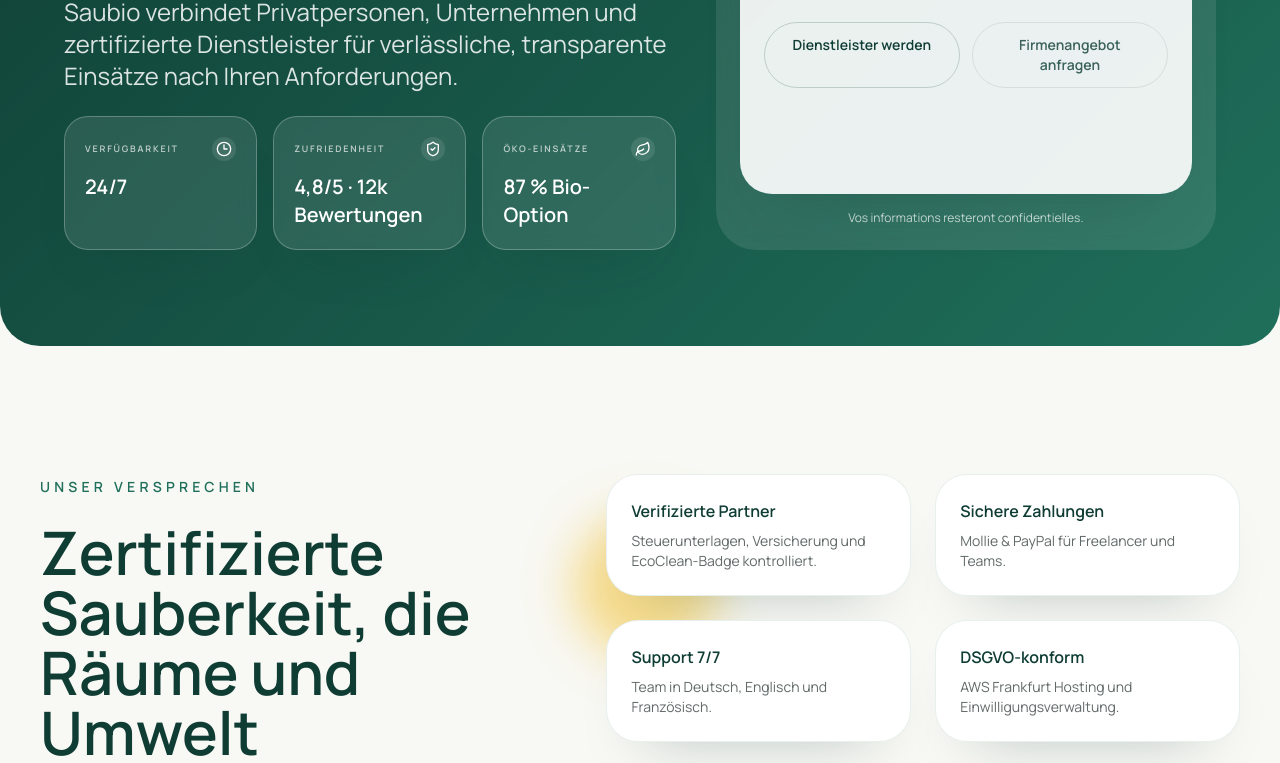
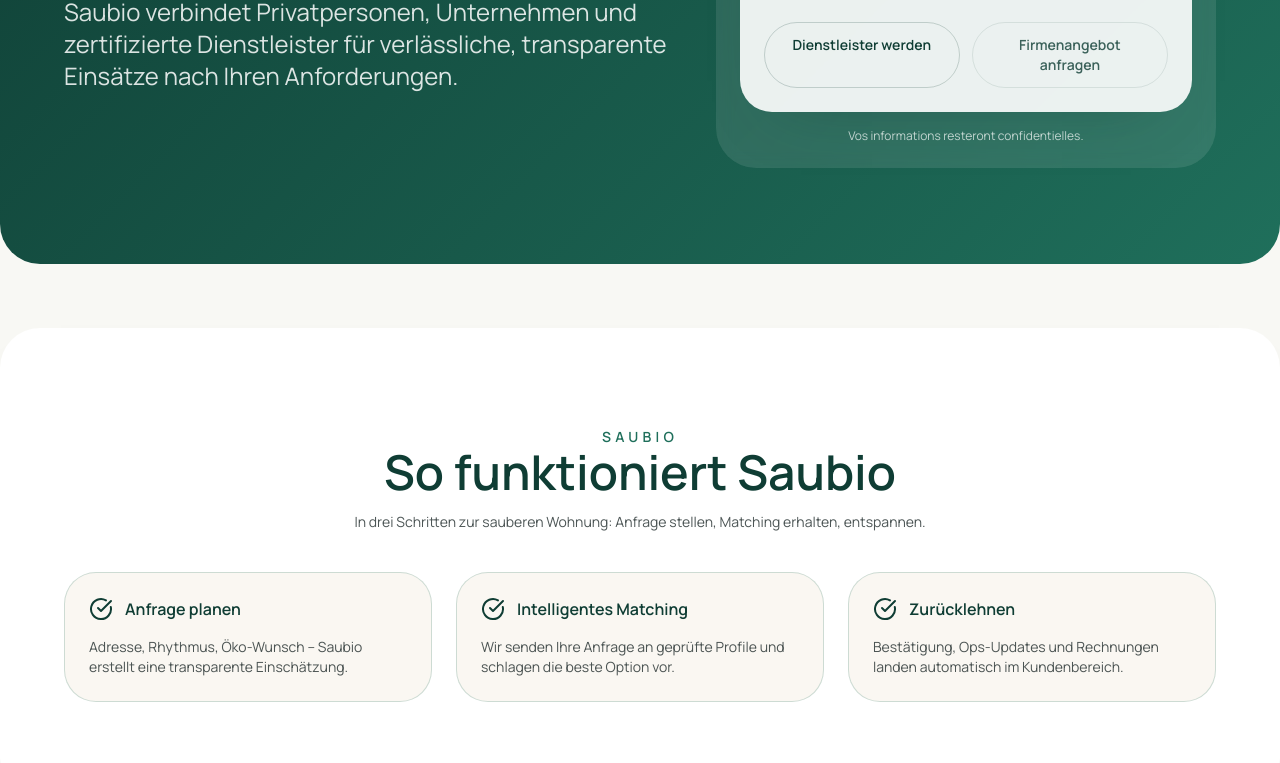
Before and after one commit to princeblack/saubio-frontend, a Next.js app: page / in a window 1280 px wide. Shown: the part 484-1247 px from the top of the page. Built offline with nearby package versions, Linux system fonts and the light colour scheme; what world-countries would draw is missing.

Commit message:
feat: add how it works section

```diff
--- a/libs/config/src/locales/de/translation.json
+++ b/libs/config/src/locales/de/translation.json
@@ -1482,5 +1482,24 @@
         }
       ]
     }
+  },
+  "how": {
+    "heading": "Saubio",
+    "title": "So funktioniert Saubio",
+    "description": "In drei Schritten zur sauberen Wohnung: Anfrage stellen, Matching erhalten, entspannen.",
+    "steps": {
+      "plan": {
+        "title": "Anfrage planen",
+        "body": "Adresse, Rhythmus, Öko-Wunsch – Saubio erstellt eine transparente Einschätzung."
+      },
+      "match": {
+        "title": "Intelligentes Matching",
+        "body": "Wir senden Ihre Anfrage an geprüfte Profile und schlagen die beste Option vor."
+      },
+      "relax": {
+        "title": "Zurücklehnen",
+        "body": "Bestätigung, Ops-Updates und Rechnungen landen automatisch im Kundenbereich."
+      }
+    }
   }
 }
--- a/libs/config/src/locales/en/translation.json
+++ b/libs/config/src/locales/en/translation.json
@@ -1509,5 +1509,24 @@
         }
       ]
     }
+  },
+  "how": {
+    "heading": "Saubio",
+    "title": "How it works",
+    "description": "Three steps: submit your brief, we match the right provider, you relax.",
+    "steps": {
+      "plan": {
+        "title": "Plan your mission",
+        "body": "Address, schedule, eco preference – Saubio prepares a transparent estimate."
+      },
+      "match": {
+        "title": "Smart matching",
+        "body": "We broadcast the request to vetted profiles and highlight the best option."
+      },
+      "relax": {
+        "title": "Relax and track",
+        "body": "Confirmation, Ops updates and invoices land directly in your dashboard."
+      }
+    }
   }
 }
--- a/libs/config/src/locales/fr/translation.json
+++ b/libs/config/src/locales/fr/translation.json
@@ -1509,5 +1509,24 @@
         }
       ]
     }
+  },
+  "how": {
+    "heading": "Saubio",
+    "title": "Comment ça marche ?",
+    "description": "En trois étapes : décrivez votre besoin, nous associons le bon prestataire, puis détendez-vous.",
+    "steps": {
+      "plan": {
+        "title": "Décrivez votre mission",
+        "body": "Adresse, fréquence, préférence bio… nous calculons une estimation claire."
+      },
+      "match": {
+        "title": "Matching intelligent",
+        "body": "Saubio envoie votre demande aux profils vérifiés correspondant à vos critères."
+      },
+      "relax": {
+        "title": "Suivi en temps réel",
+        "body": "Vous recevez la confirmation, le suivi Ops et les factures directement dans l’espace client."
+      }
+    }
   }
 }
--- a/src/app/page.tsx
+++ b/src/app/page.tsx
@@ -2,6 +2,7 @@
   AboutSection,
   FinalCta,
   HeroSection,
+  HowItWorks,
   MatchingModes,
   ServiceGrid,
   Testimonials,
@@ -15,11 +16,12 @@
       <SiteHeader />
       <main className="space-y-16 pb-24">
         <HeroSection />
+        <HowItWorks />
         <AboutSection />
         <ServiceGrid />
         <MatchingModes />
         <Testimonials />
-        <FinalCta />
+        {/* <FinalCta /> */}
       </main>
       <SiteFooter />
     </>
--- a/src/components/landing/HeroSection.tsx
+++ b/src/components/landing/HeroSection.tsx
@@ -60,7 +60,7 @@
         <SectionDescription size="large" className="!text-white/85">
           {t('hero.description')}
         </SectionDescription>
-        <div className="grid gap-4 sm:grid-cols-3">
+        {/* <div className="grid gap-4 sm:grid-cols-3">
           <AnalyticsCard
             variant="glass"
             size="compact"
@@ -82,7 +82,7 @@
             value={stats.eco.value}
             icon={<Leaf className="h-4 w-4" />}
           />
-        </div>
+        </div> */}
       </div>
       <div className="relative">
         <div className="absolute -top-8 -right-6 hidden h-32 w-32 rounded-full border-4 border-saubio-sun/60 md:block" />
--- /dev/null
+++ b/src/components/landing/HowItWorks.tsx
@@ -0,0 +1,47 @@
+'use client';
+
+import { SectionContainer, SectionHeading, SectionTitle } from '@saubio/ui';
+import { useTranslation } from 'react-i18next';
+import { CheckCircle } from 'lucide-react';
+
+const steps = [
+  {
+    titleKey: 'how.steps.plan.title',
+    bodyKey: 'how.steps.plan.body',
+  },
+  {
+    titleKey: 'how.steps.match.title',
+    bodyKey: 'how.steps.match.body',
+  },
+  {
+    titleKey: 'how.steps.relax.title',
+    bodyKey: 'how.steps.relax.body',
+  },
+];
+
+export function HowItWorks() {
+  const { t } = useTranslation();
+
+  return (
+    <SectionContainer as="section" padding="spacious" className="rounded-5xl bg-white shadow-soft-lg" id="how-it-works">
+      <div className="text-center">
+        <SectionHeading>{t('how.heading', 'So funktioniert Saubio')}</SectionHeading>
+        <SectionTitle align="center">{t('how.title', 'So einfach geht’s')}</SectionTitle>
+        <p className="mt-4 text-sm text-saubio-slate/80">
+          {t('how.description', 'In drei Schritten zur passenden Reinigung: Anfrage stellen, Matching bestätigen, entspannen.')}
+        </p>
+      </div>
+      <div className="mt-10 grid gap-6 sm:grid-cols-3">
+        {steps.map((step) => (
+          <div key={step.titleKey} className="flex h-full flex-col gap-4 rounded-4xl border border-saubio-moss/20 bg-saubio-cream/50 p-6 text-left">
+            <div className="flex items-center gap-3 text-saubio-forest">
+              <CheckCircle className="h-6 w-6" />
+              <h3 className="text-base font-semibold">{t(step.titleKey)}</h3>
+            </div>
+            <p className="text-sm text-saubio-slate/80">{t(step.bodyKey)}</p>
+          </div>
+        ))}
+      </div>
+    </SectionContainer>
+  );
+}
--- a/src/components/landing/index.ts
+++ b/src/components/landing/index.ts
@@ -3,6 +3,7 @@
 export { EcoHighlight } from './EcoHighlight';
 export { FinalCta } from './FinalCta';
 export { HeroSection } from './HeroSection';
+export { HowItWorks } from './HowItWorks';
 export { MatchingModes } from './MatchingModes';
 export { MobileShowcase } from './MobileShowcase';
 export { PricingPlans } from './PricingPlans';
```
